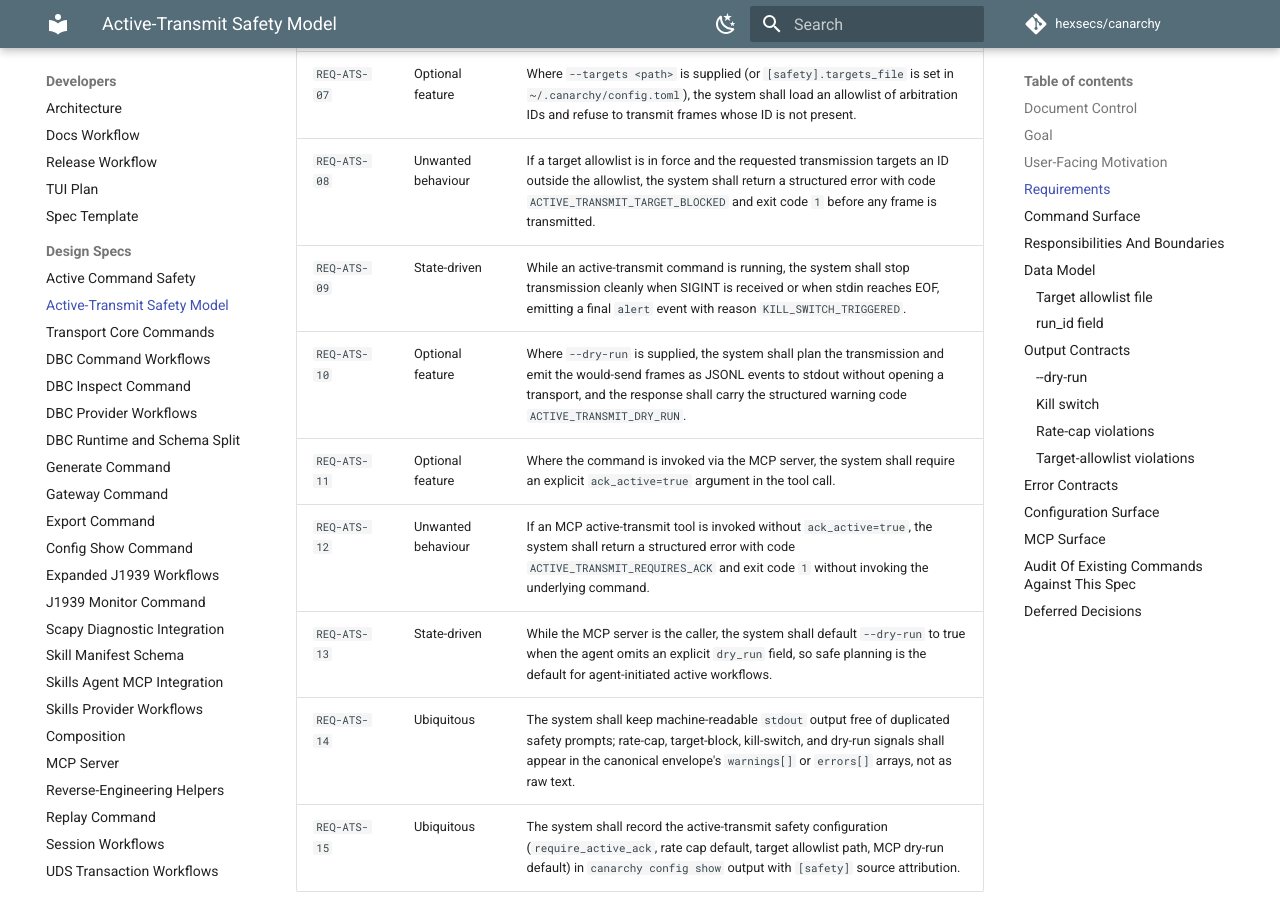
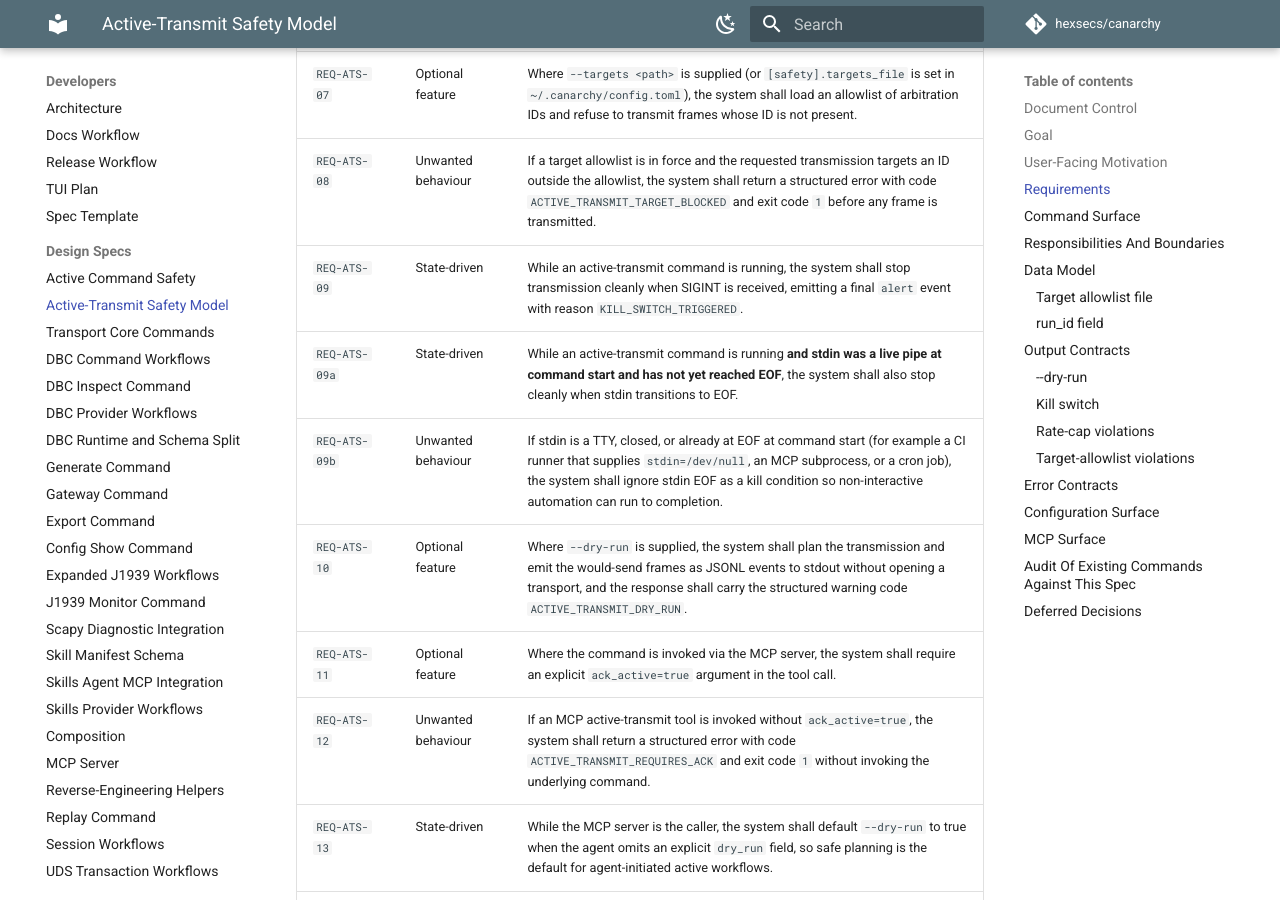
Before and after one commit to hexsecs/canarchy, an MkDocs documentation site: the page built from docs/design/active-transmit-safety.md, in a window 1280 px wide and 900 px high, scrolled down 1650 px. Built offline with MkDocs 1.6.1 and Material for MkDocs 9.7.7, drawn with Linux system fonts in a browser that asks for light colours; comment, search, counter and statistics services are not loaded; some of the changed text lies outside the part shown.

Commit message:
fix: scope EOF kill-switch and align run_id test with JSONL contract
Addresses two Codex review comments on PR #344.

(P1) The EOF kill switch as previously written would terminate
gateway/replay/fuzz commands immediately in any context where stdin
starts at EOF — CI runners with stdin=/dev/null, MCP subprocesses,
cron jobs, and TTY input without explicit Ctrl-D. Split REQ-ATS-09
into three:

  REQ-ATS-09  — SIGINT remains the universal stop signal.
  REQ-ATS-09a — stdin EOF stops the command ONLY when stdin was a
                live pipe at command start (not a TTY, not at EOF).
  REQ-ATS-09b — if stdin is a TTY, closed, or already at EOF at
                command start, the EOF condition is silently ignored.

Documented the detection rule (sys.stdin.isatty() + non-blocking
select probe at startup). Added two new test cases:

  TEST-ATS-10a — stdin=/dev/null does not trigger the kill switch;
                 gateway runs to natural completion.
  TEST-ATS-10b — TTY stdin does not trigger the kill switch.

(P2) TEST-ATS-04 previously asserted a "final envelope data.run_id"
on a `--jsonl` invocation, but JSONL is event-stream oriented and
does not emit a trailing envelope. Reworded the test: assert
`run_id` on every emitted JSONL event (parsed as a UUID), and verify
the envelope-shape assertion via a parallel `--json` invocation with
the same arguments. Preserves the JSONL contract.

Updated the requirement-traceability table to reflect the split.

refs #309

```diff
--- a/docs/design/active-transmit-safety.md
+++ b/docs/design/active-transmit-safety.md
@@ -43,7 +43,9 @@ active workflow.
 | `REQ-ATS-06` | Unwanted behaviour | If the rate cap would be exceeded by the requested workload, the system shall return a structured error with code `ACTIVE_TRANSMIT_RATE_EXCEEDED` and exit code `1` before any frame is transmitted. |
 | `REQ-ATS-07` | Optional feature | Where `--targets <path>` is supplied (or `[safety].targets_file` is set in `~/.canarchy/config.toml`), the system shall load an allowlist of arbitration IDs and refuse to transmit frames whose ID is not present. |
 | `REQ-ATS-08` | Unwanted behaviour | If a target allowlist is in force and the requested transmission targets an ID outside the allowlist, the system shall return a structured error with code `ACTIVE_TRANSMIT_TARGET_BLOCKED` and exit code `1` before any frame is transmitted. |
-| `REQ-ATS-09` | State-driven | While an active-transmit command is running, the system shall stop transmission cleanly when SIGINT is received or when stdin reaches EOF, emitting a final `alert` event with reason `KILL_SWITCH_TRIGGERED`. |
+| `REQ-ATS-09` | State-driven | While an active-transmit command is running, the system shall stop transmission cleanly when SIGINT is received, emitting a final `alert` event with reason `KILL_SWITCH_TRIGGERED`. |
+| `REQ-ATS-09a` | State-driven | While an active-transmit command is running **and stdin was a live pipe at command start and has not yet reached EOF**, the system shall also stop cleanly when stdin transitions to EOF. |
+| `REQ-ATS-09b` | Unwanted behaviour | If stdin is a TTY, closed, or already at EOF at command start (for example a CI runner that supplies `stdin=/dev/null`, an MCP subprocess, or a cron job), the system shall ignore stdin EOF as a kill condition so non-interactive automation can run to completion. |
 | `REQ-ATS-10` | Optional feature | Where `--dry-run` is supplied, the system shall plan the transmission and emit the would-send frames as JSONL events to stdout without opening a transport, and the response shall carry the structured warning code `ACTIVE_TRANSMIT_DRY_RUN`. |
 | `REQ-ATS-11` | Optional feature | Where the command is invoked via the MCP server, the system shall require an explicit `ack_active=true` argument in the tool call. |
 | `REQ-ATS-12` | Unwanted behaviour | If an MCP active-transmit tool is invoked without `ack_active=true`, the system shall return a structured error with code `ACTIVE_TRANSMIT_REQUIRES_ACK` and exit code `1` without invoking the underlying command. |
@@ -139,11 +141,20 @@ allowlist checks still run.
 
 ### Kill switch
 
-When SIGINT is received or stdin reaches EOF while an active-transmit
-command is running, the system emits a final `alert` event with
+The kill switch fires on SIGINT unconditionally and on stdin EOF only
+when stdin was a live pipe at command start. When triggered, the
+system emits a final `alert` event with
 `payload.reason = "KILL_SWITCH_TRIGGERED"` and `payload.frames_sent =
 <count>`, then exits with `EXIT_PARTIAL_SUCCESS` (4). The canonical
 summary still includes `data.frames_sent` and `data.run_id`.
+
+A pipe is considered "live at command start" when `sys.stdin` is not
+a TTY and `select.select([sys.stdin], [], [], 0)` does not already
+report EOF at startup. In any other case (TTY input, closed pipe,
+`stdin=/dev/null`, MCP subprocess) stdin EOF is silently ignored so
+long-running commands (`gateway`, `replay`) can still run to
+completion in non-interactive contexts. SIGINT remains the universal
+stop signal.
 
 ### Rate-cap violations
 
```
Also changed, not shown: 1 other file.
